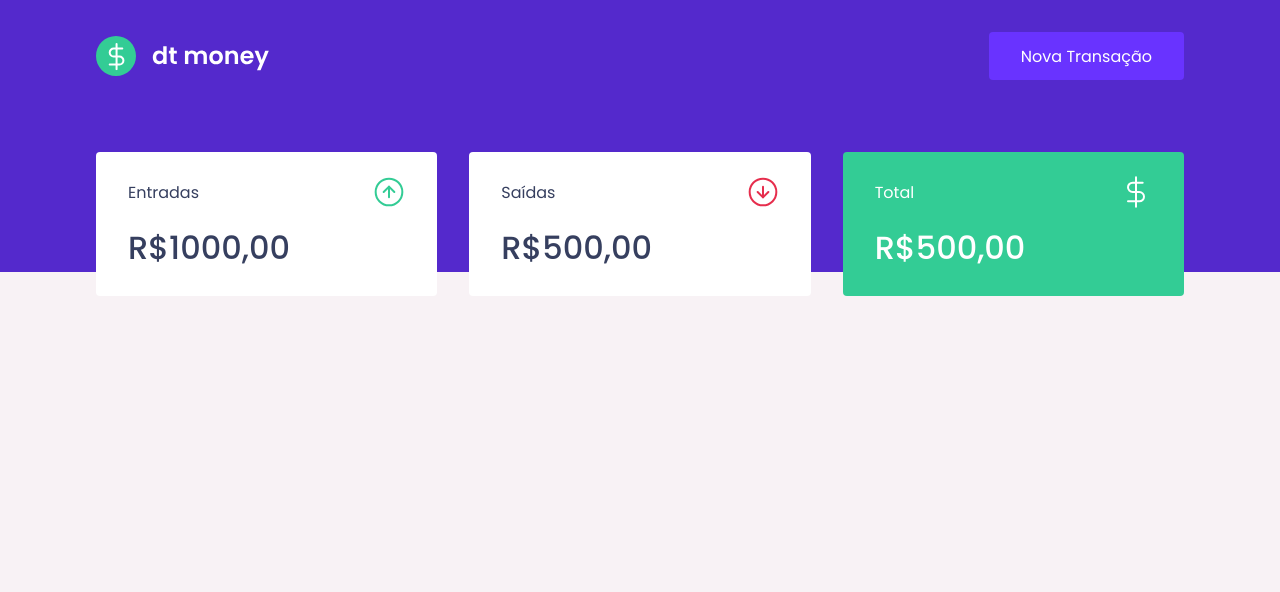
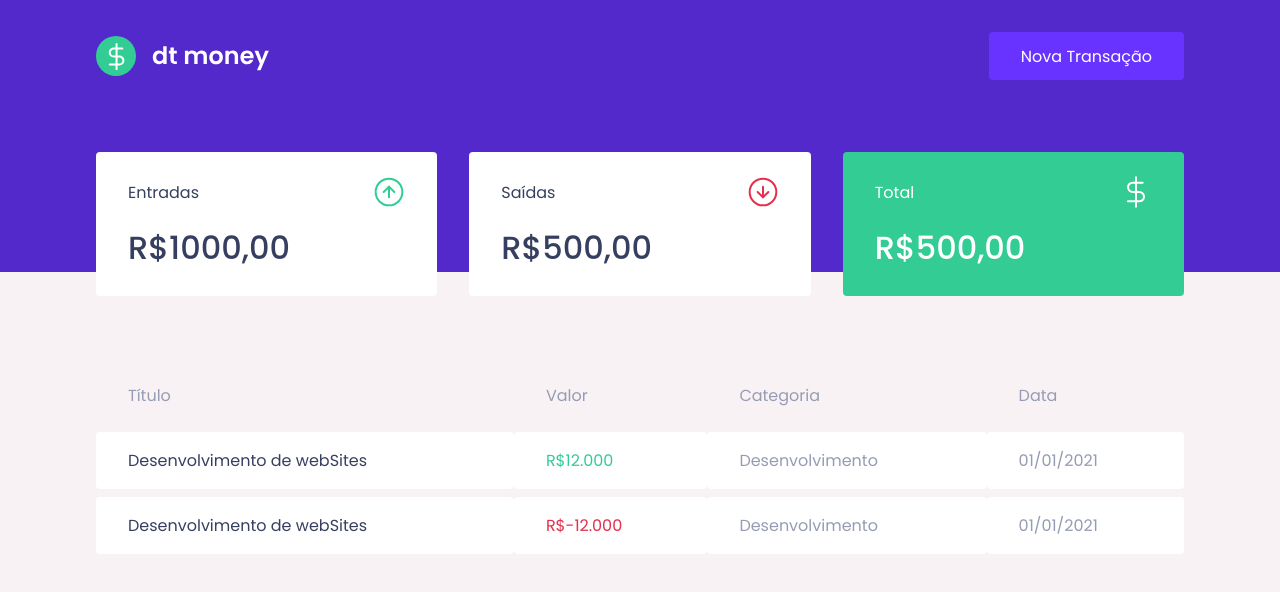
Before and after one commit to brunoemferreira/rocketseat-ignite-dt-money, a React (Create React App) app in the folder dtmoney/: page / in a window 1280 px wide. Shown: the top 592 px of the page. Built offline with nearby package versions, Linux system fonts and the light colour scheme.

Commit message:
Creating TransactionsTable Component

```diff
--- a/dtmoney/src/components/Dashboard/index.tsx
+++ b/dtmoney/src/components/Dashboard/index.tsx
@@ -1,10 +1,12 @@
 import Summary from '../Summary';
+import TransactionsTable from '../TransactionsTable';
 import { Container } from './styles';
 
 export default function Dashboard() {
   return (
     <Container>
       <Summary />
+      <TransactionsTable />
     </Container>
   );
 };
--- /dev/null
+++ b/dtmoney/src/components/TransactionsTable/index.tsx
@@ -0,0 +1,33 @@
+import { Container } from "./styles";
+
+export default function TransactionsTable() {
+  return (
+    <Container>
+      <table>
+        <thead>
+          <tr>
+            <th>Título</th>
+            <th>Valor</th>
+            <th>Categoria</th>
+            <th>Data</th>
+          </tr>
+        </thead>
+        <tbody>
+          <tr>
+            <td>Desenvolvimento de webSites</td>
+            <td className="deposit">R$12.000</td>
+            <td>Desenvolvimento</td>
+            <td>01/01/2021</td>
+          </tr>
+          <tr>
+            <td>Desenvolvimento de webSites</td>
+            <td className="withdraw">R$-12.000</td>
+            <td>Desenvolvimento</td>
+            <td>01/01/2021</td>
+          </tr>
+
+        </tbody>
+      </table>
+    </Container>
+  )
+}
--- /dev/null
+++ b/dtmoney/src/components/TransactionsTable/styles.ts
@@ -0,0 +1,40 @@
+import styled from "styled-components";
+
+export const Container = styled.div`
+   margin-top: 4rem;
+
+   table {
+     width: 100%;
+     border-spacing: 0 0.5rem;
+  }
+
+  th {
+    color: var(--text-body);
+    font-weight: 400;
+    padding: 1rem 2rem;
+    text-align: left;
+    line-height: 1.5rem;
+  }
+
+  td {
+    padding: 1rem 2rem;
+    border: 0;
+    background-color: var(--shape);
+    color: var(--text-body);
+    border-radius: 0.25rem;
+
+    &:first-child {
+      color: var(--text-title);
+    }
+
+    &.deposit {
+      color: var(--green);
+    }
+
+    &.withdraw {
+      color: var(--red);
+    }
+
+  }
+
+`;
```
